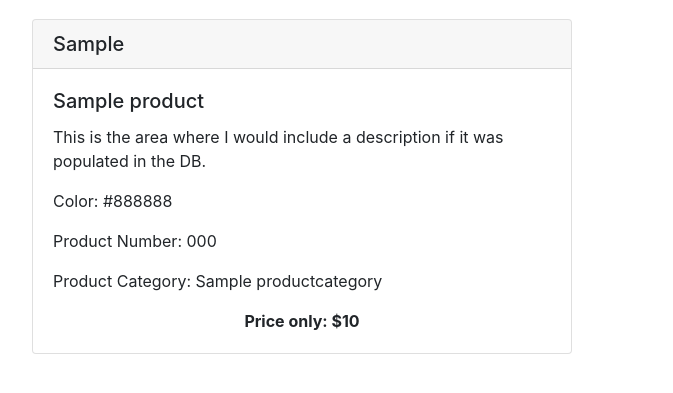
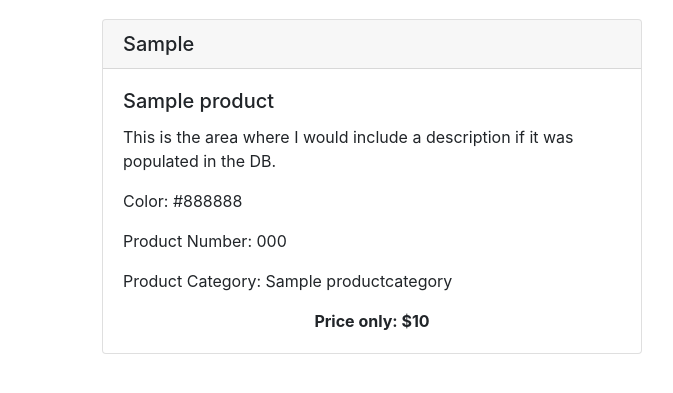
Before and after one commit to Chandler-Ryan/php1Class, a PHP site: page /Unit2/productDetail.php?id=1 in a window 1280 px wide. Shown: the part 56-449 px from the top of the page, without its empty margins (268-941 px from the left). Run offline with PHP 8.4, Linux system fonts and the light colour scheme; tables that the repository leaves empty or names only in its code hold one stand-in row (values such as "Sample post"); some libraries are stand-ins or nearby versions.

Commit message:
quick css tweak

```diff
--- a/public/Unit2/css/site.css
+++ b/public/Unit2/css/site.css
@@ -1,3 +1,3 @@
 main {
-    margin: 75px 0 25px 0 !important;
+    margin: 75px auto 25px auto !important;
 }
```
